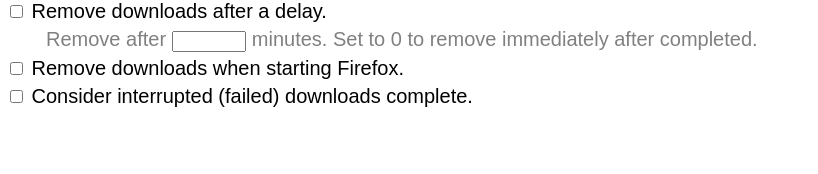
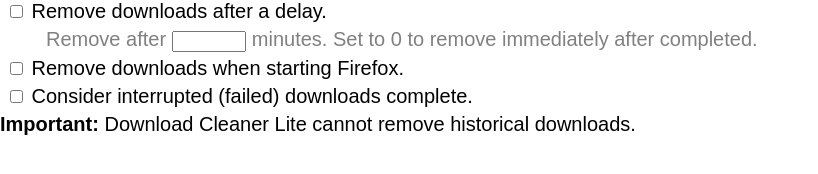
Before and after one commit to fuzzykiller/download-cleaner-lite, a website with bundled scripts: page options.html in a window 1280 px wide. Shown: the whole page, without its empty margins (0-818 px from the left). Built offline with nearby package versions, Linux system fonts and the light colour scheme.

Commit message:
Add hint about old downloads to options page

```diff
--- a/options.html
+++ b/options.html
@@ -73,6 +73,11 @@
       </label>
     </div>
 
+    <div>
+      <strong>Important:</strong> Download Cleaner Lite cannot remove historical
+      downloads.
+    </div>
+
     <script type="text/javascript" src="lib/options.js"></script>
     <script type="text/javascript" src="options.js"></script>
   </body>
```
